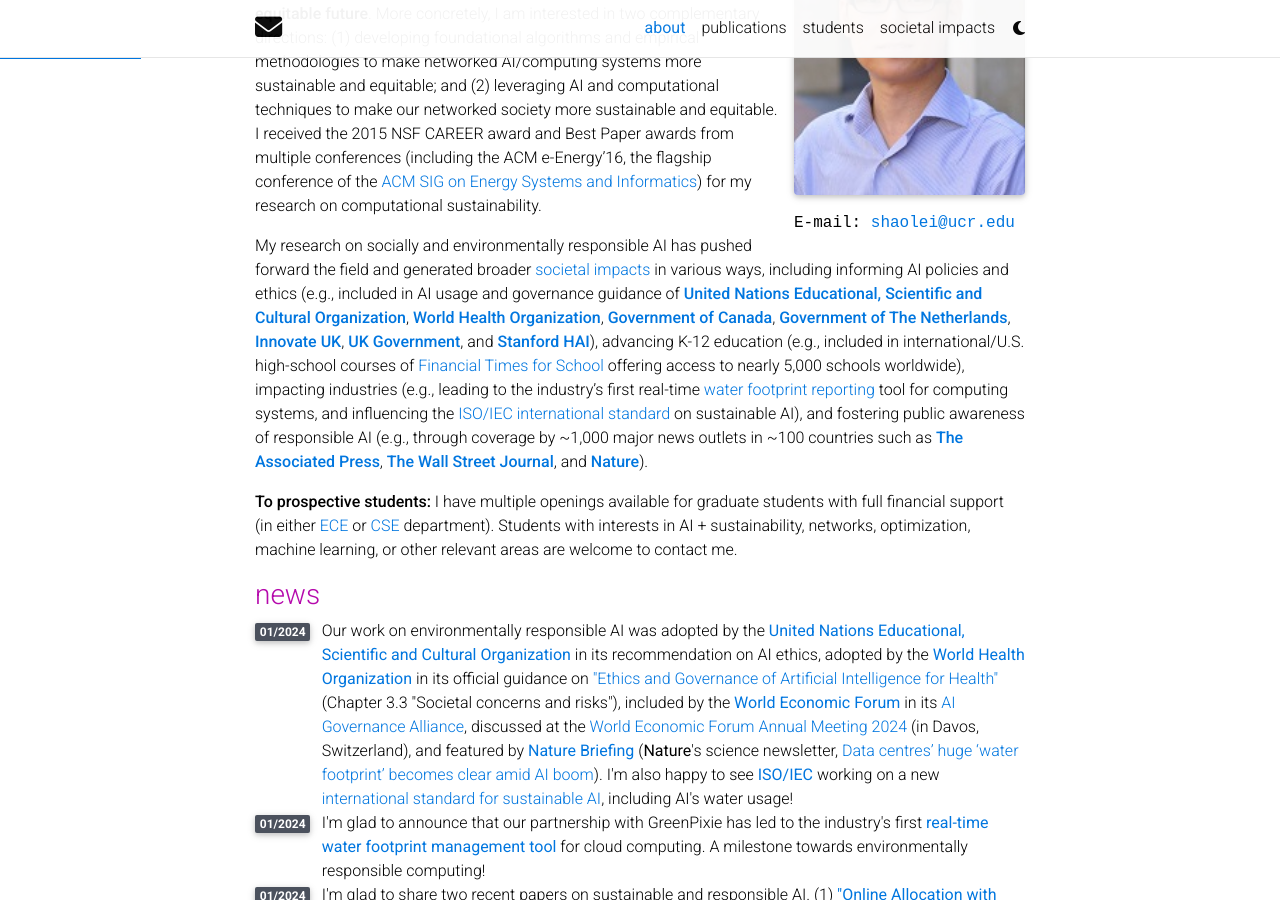
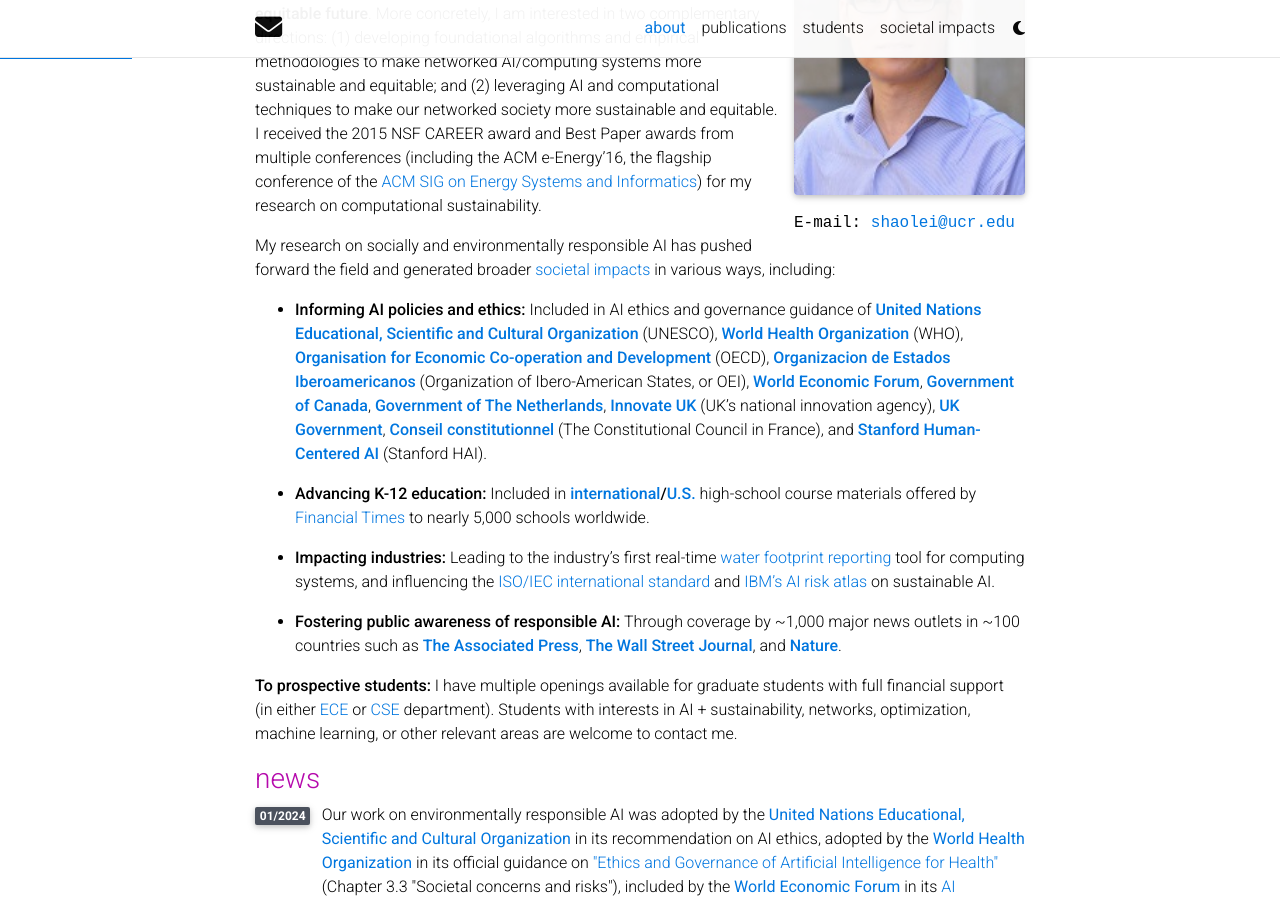
Before and after one commit to shaoleiren/shaoleiren.github.io, a Jekyll site: the page built from _pages/about.md, in a window 1280 px wide and 900 px high, scrolled down 296 px. Built offline with Jekyll 4.4.1, drawn with Linux system fonts in a browser that asks for light colours; full-size pictures stand in for the smaller copies a plugin makes; comment, search, counter and statistics services are not loaded; a style sheet for code colours, icons or effects is not loaded.

Commit message:
Update about.md

```diff
--- a/_pages/about.md
+++ b/_pages/about.md
@@ -26,24 +26,28 @@
 
 
 My research on socially and environmentally responsible AI has pushed forward the field
-and generated broader <a href="/impacts/">societal impacts</a> in various ways, including
-informing AI policies and ethics (e.g., included in AI usage and governance guidance
-of **[United Nations Educational, Scientific and Cultural Organization](https://www.computer.org/csdl/magazine/co/2024/02/10417786/1Ua1B1ZYCR2)**, **[World Health Organization](https://iris.who.int/bitstream/handle/10665/375579/9789240084759-eng.pdf)**, **[Government of Canada](https://www.canada.ca/en/government/system/digital-government/digital-government-innovations/responsible-use-ai/guide-use-generative-ai.html)**,
+and generated broader <a href="/impacts/">societal impacts</a> in various ways, including:
+
+- **Informing AI policies and ethics:** Included in AI ethics and governance guidance
+of **[United Nations Educational, Scientific and Cultural Organization](https://www.computer.org/csdl/magazine/co/2024/02/10417786/1Ua1B1ZYCR2)** (UNESCO), **[World Health Organization](https://iris.who.int/bitstream/handle/10665/375579/9789240084759-eng.pdf)** (WHO), **[Organisation for Economic Co-operation and Development](https://www.oecd.org/education/education-policy-outlook-4cf5b585-en.htm)** (OECD), **[Organizacion de Estados Iberoamericanos](https://oei.int/oficinas/argentina/publicaciones/el-estado-de-la-ciencia-principales-indicadores-de-ciencia-y-tecnologia-iberoamericanos-interamericanos-2023)** (Organization of Ibero-American States, or OEI), **[World Economic Forum](https://www3.weforum.org/docs/WEF_AI_Governance_Alliance_Briefing_Paper_Series_2024.pdf)**,
+**[Government of Canada](https://www.canada.ca/en/government/system/digital-government/digital-government-innovations/responsible-use-ai/guide-use-generative-ai.html)**,
 **[Government of The Netherlands](https://www.government.nl/documents/parliamentary-documents/2024/01/17/government-wide-vision-on-generative-ai-of-the-netherlands)**,
-**[Innovate UK](https://iuk.ktn-uk.org/wp-content/uploads/2023/10/responsible-trustworthy-ai-report.pdf)**,
-**[UK Government](https://www.gov.uk/government/publications/generative-ai-framework-for-hmg/generative-ai-framework-for-hmg-html)**, and **[Stanford HAI](https://hai.stanford.edu/sites/default/files/2024-02/Exploring-Impact-AI-Black-Americans.pdf)**),
-advancing K-12 education (e.g., included in international/U.S. high-school courses of
-[Financial Times for School](https://www.ft.com/content/a5a20823-d26f-4701-8afa-18a46a2eea98) offering
-access to nearly 5,000 schools worldwide),
-impacting industries (e.g., leading to the industry's first
-real-time [water footprint reporting](https://www.linkedin.com/posts/greenpixie_greenpixie-is-proud-to-include-water-consumption-activity-7155581411104604160-7W1_/) tool for computing systems, and influencing the [ISO/IEC international standard](https://www.iec.ch/blog/importance-sustainable-ai) on sustainable AI), and
-fostering public awareness of responsible AI (e.g., through coverage
+**[Innovate UK](https://iuk.ktn-uk.org/wp-content/uploads/2023/10/responsible-trustworthy-ai-report.pdf)** (UK's national innovation agency),
+**[UK Government](https://www.gov.uk/government/publications/generative-ai-framework-for-hmg/generative-ai-framework-for-hmg-html)**, **[Conseil constitutionnel](https://www.conseil-constitutionnel.fr/sites/default/files/as/root/bank_mm/decisions/2023850dc/2023850dc_contributions.pdf)** (The Constitutional Council in France), and
+ **[Stanford Human-Centered AI](https://hai.stanford.edu/sites/default/files/2024-02/Exploring-Impact-AI-Black-Americans.pdf)** (Stanford HAI).
+
+
+- **Advancing K-12 education:** Included in **[international](https://www.ft.com/content/a5a20823-d26f-4701-8afa-18a46a2eea98)/[U.S.](https://www.ft.com/content/b9962fbd-a515-428e-a25c-ed14a36a51ad)** high-school course materials offered by
+[Financial Times](https://www.ft.com/ft-schools) to nearly 5,000 schools worldwide.
+
+- **Impacting industries:** Leading to the industry's first
+real-time [water footprint reporting](https://www.linkedin.com/posts/greenpixie_greenpixie-is-proud-to-include-water-consumption-activity-7155581411104604160-7W1_/) tool for computing systems, and influencing the [ISO/IEC international standard](https://www.iec.ch/blog/importance-sustainable-ai)
+and [IBM's AI risk atlas](https://www.ibm.com/docs/en/cloud-paks/cp-data/4.8.x?topic=atlas-impact-environment) on sustainable AI.
+
+- **Fostering public awareness of responsible AI:** Through coverage
 by ~1,000 major news outlets in ~100 countries such as **[The Associated Press](https://apnews.com/article/chatgpt-gpt4-iowa-ai-water-consumption-microsoft-f551fde98083d17a7e8d904f8be822c4)**,
 **[The Wall Street Journal](https://www.wsj.com/articles/artificial-intelligence-can-make-companies-greener-but-it-also-guzzles-energy-7c7b678)**,
-and **[Nature](https://www.nature.com/articles/d41586-023-03768-y)**).
-
-
-
+and **[Nature](https://www.nature.com/articles/d41586-023-03768-y)**.
 
 
 
```
